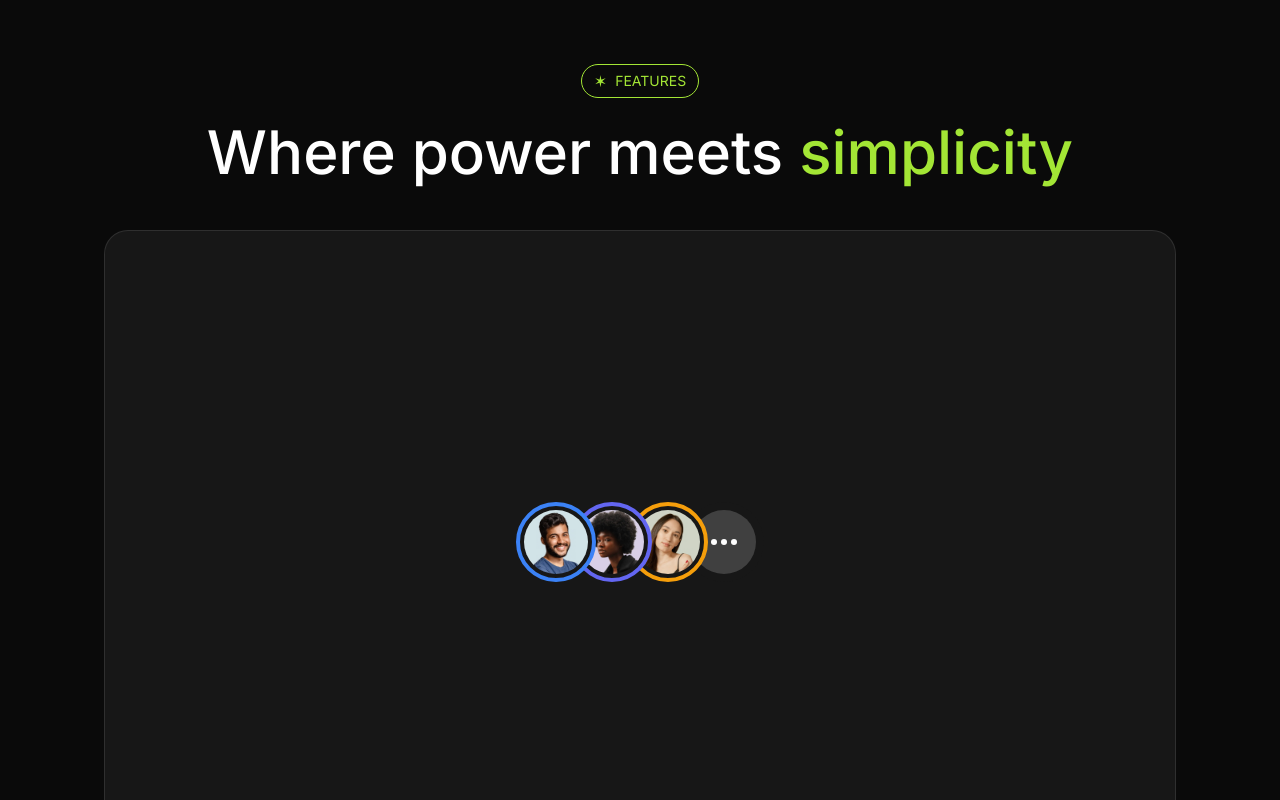
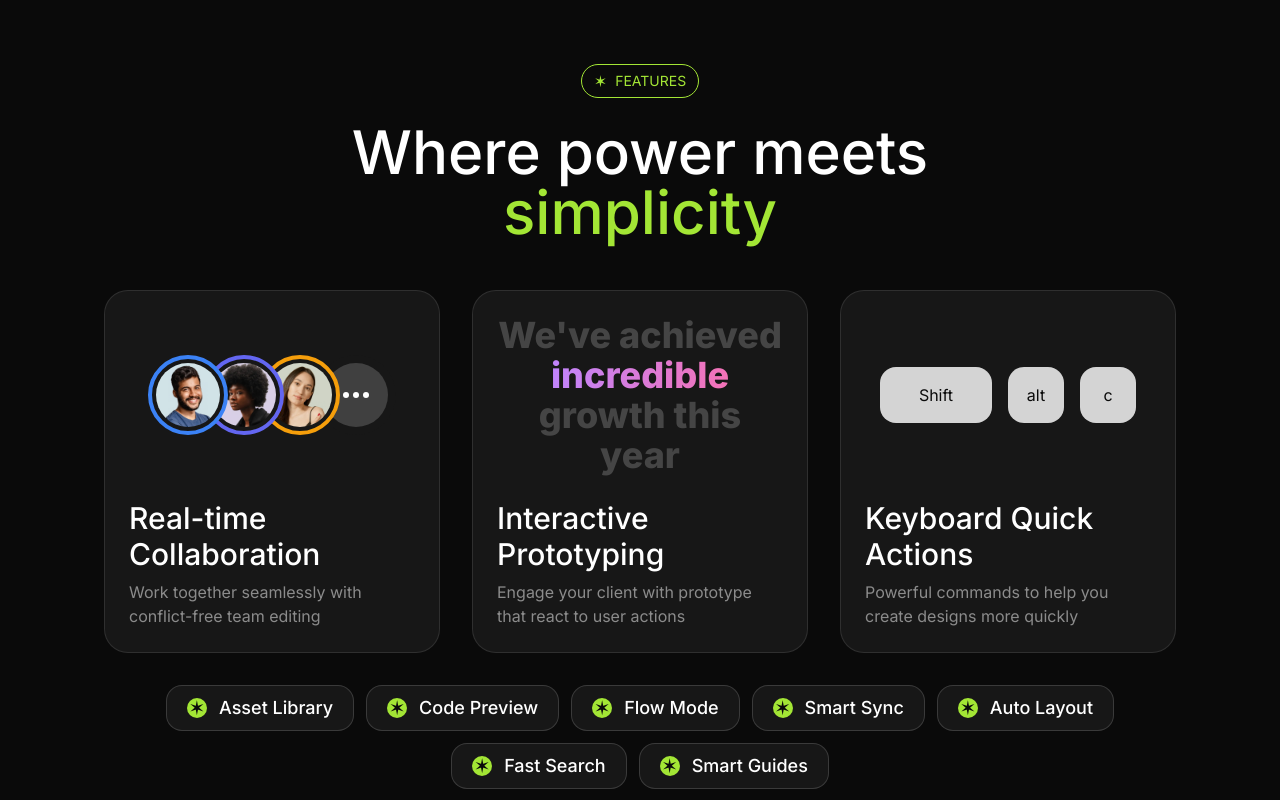
Before and after one commit to MdYusuf47/saas-landing-page-ui-ux, a Next.js app: page / in a window 1280 px wide. Shown: the part 2060-2860 px from the top of the page. Built offline with nearby package versions, Linux system fonts and the light colour scheme.

Commit message:
create tablet and desktop responsive view for feature cards

```diff
--- a/src/components/FeatureCard.tsx
+++ b/src/components/FeatureCard.tsx
@@ -1,9 +1,10 @@
 import React from "react";
+import { twMerge } from "tailwind-merge";
 
-const FeatureCard = (props: { title: string; description: string; children?:React.ReactNode }) => {
-  const { title, description,children } = props;
+const FeatureCard = (props: { title: string; description: string; children?:React.ReactNode;className?:string }) => {
+  const { title, description,children,className } = props;
     return (
-        <div className="bg-neutral-900 border border-white/10 p-6 rounded-3xl">
+        <div className={twMerge("bg-neutral-900 border border-white/10 p-6 rounded-3xl",className)}>
             <div className=" aspect-video">{children}</div>
             <div>
                 <h3 className="text-3xl font-medium mt-6">{title}</h3>
--- a/src/sections/Features.tsx
+++ b/src/sections/Features.tsx
@@ -24,14 +24,15 @@
                 <div className="flex justify-center">
                     <Tag>Features</Tag>
                 </div>
-                <h2 className="text-6xl font-medium text-center mt-6">
+                <h2 className="text-6xl font-medium text-center mt-6 max-w-2xl mx-auto">
                     Where power meets{" "}
                     <span className="text-lime-400">simplicity</span>
                 </h2>
-                <div className="mt-12 grid grid-cols-1 gap-8">
+                <div className="mt-12 grid grid-cols-1 gap-8 md:grid-cols-4 lg:grid-cols-3">
                     <FeatureCard
                         title="Real-time Collaboration"
                         description="Work together seamlessly with conflict-free team editing"
+                        className="md:col-span-2 lg:col-span-1"
                     >
                         <div className=" aspect-video flex items-center justify-center">
                             <Avatar className=" z-40">
@@ -70,6 +71,7 @@
                     <FeatureCard
                         title="Interactive Prototyping"
                         description="Engage your client with prototype that react to user actions"
+                        className="md:col-span-2 lg:col-span-1"
                     >
                         <div className="aspect-video flex items-center justify-center">
                             <p className=" text-4xl font-extrabold text-white/20 text-center">
@@ -81,6 +83,7 @@
                     <FeatureCard
                         title="Keyboard Quick Actions"
                         description="Powerful commands to help you create designs more quickly"
+                        className="md:col-span-2 md:col-start-2 lg:col-span-1 lg:col-start-auto"
                     >
                         <div className="aspect-video flex items-center justify-center gap-4">
                             <Key className="w-28">Shift</Key>
@@ -91,9 +94,9 @@
                 </div>
                 <div className="mt-8 flex flex-wrap gap-3 justify-center">
                     {features.map((feature) => (
-                        <div key={feature} className="bg-neutral-900 border border-white/15 inline-flex px-3 py-1.5 rounded-2xl gap-3 items-center">
+                        <div key={feature} className="bg-neutral-900 border border-white/15 inline-flex px-3 py-1.5 rounded-2xl gap-3 items-center md:px-5 md:py-2">
                             <span className="bg-lime-400 text-neutral-950 size-5 rounded-full inline-flex items-center justify-center text-xl">&#10038;</span>
-                            <span className=" font-medium">{feature}</span>
+                            <span className=" font-medium md:text-lg">{feature}</span>
                         </div>
                     ))}
                 </div>
```
